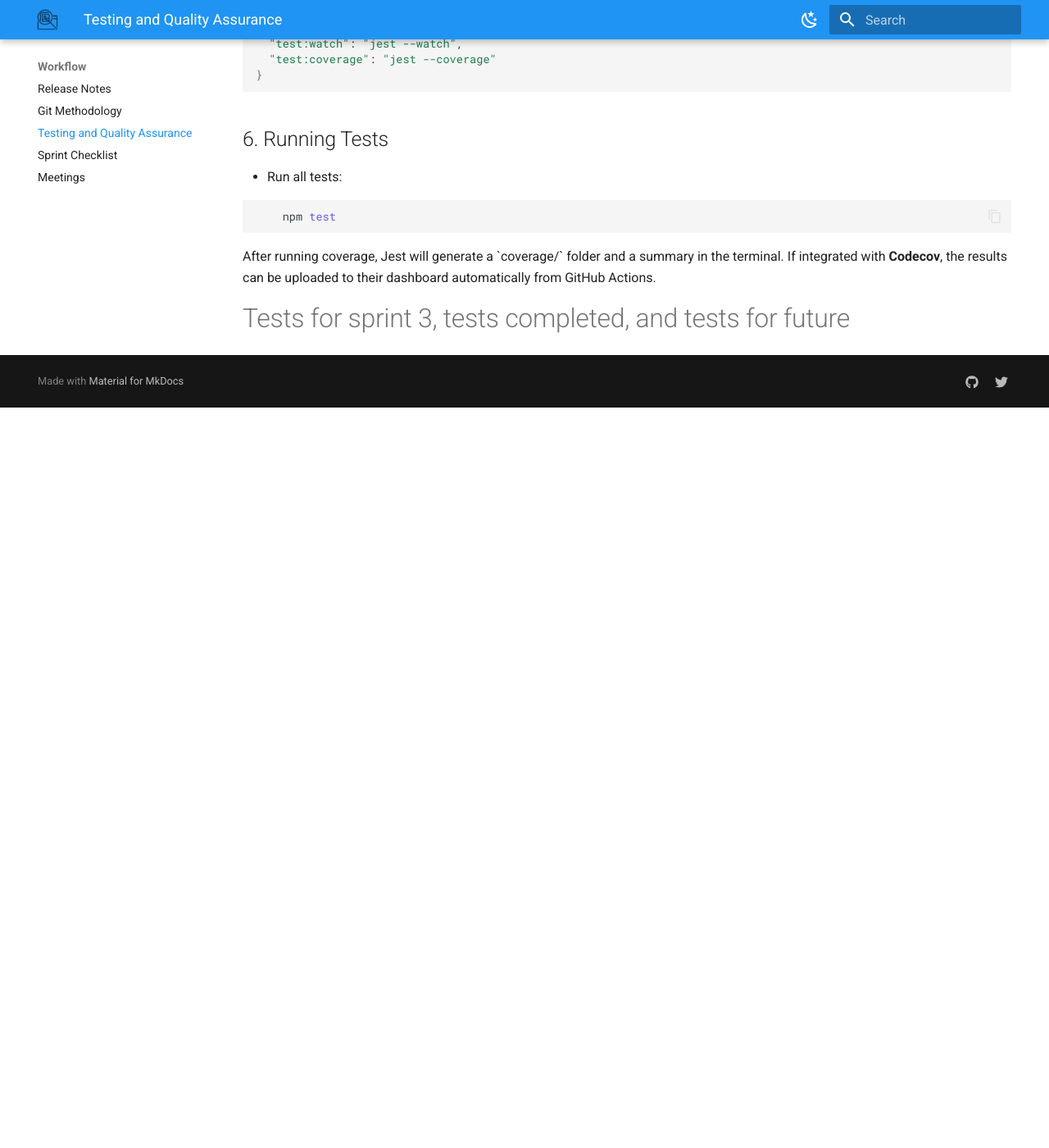
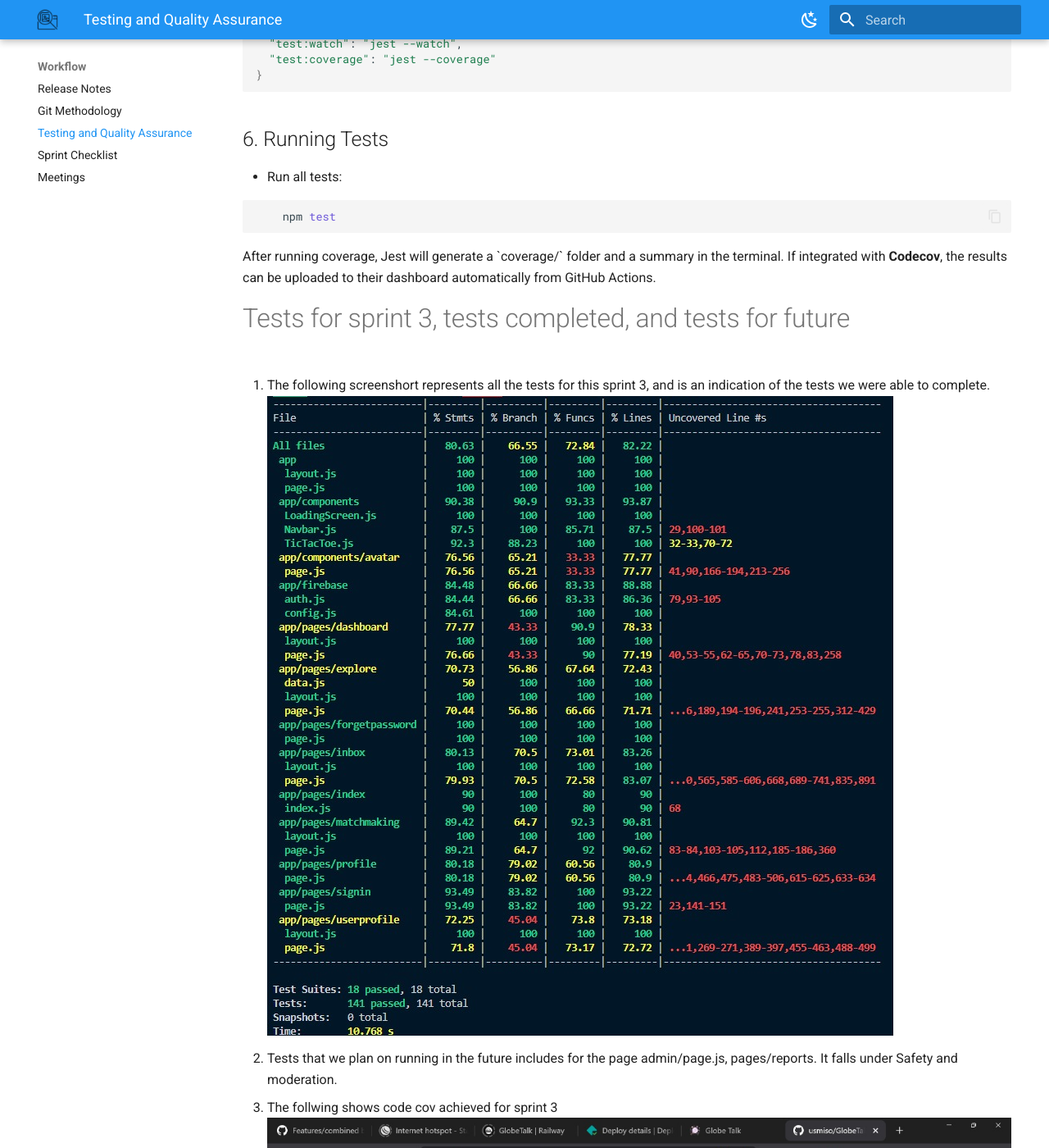
Before and after one commit to MakomaneTau/my-docs, an MkDocs documentation site: the page built from docs/workflow/testing.md, in a window 1280 px wide and 1400 px high, scrolled down 2444 px. Shown: the whole window at 82% size. Built offline with MkDocs 1.6.1 and Material for MkDocs 9.7.7, drawn with Linux system fonts in a browser that asks for light colours; before the commit the page ends 2941 px from its top, so only the background shows below that.

Commit message:
Added Testing for Documentation section

```diff
--- a/docs/workflow/testing.md
+++ b/docs/workflow/testing.md
@@ -140,3 +140,10 @@ json
 After running coverage, Jest will generate a \`coverage/\` folder and a summary in the terminal. If integrated with **Codecov**, the results can be uploaded to their dashboard automatically from GitHub Actions.
 
 # Tests for sprint 3, tests completed, and tests for future
+1. The following screenshort represents all the tests for this sprint 3, and is an indication of the tests we were able to complete.
+  ![Sprint Review Screenshot](../../images/testsRan.jpg)
+
+2. Tests that we plan on running in the future includes for the page admin/page.js, pages/reports. It falls under Safety and moderation.
+
+3. The follwing shows code cov achieved for sprint 3
+  ![Sprint Review Screenshot](../../images/codeCovSprint3.jpg)
```
Also changed, not shown: docs/images/codeCovSprint3.jpg (added), docs/images/testsRan.jpg (added).
